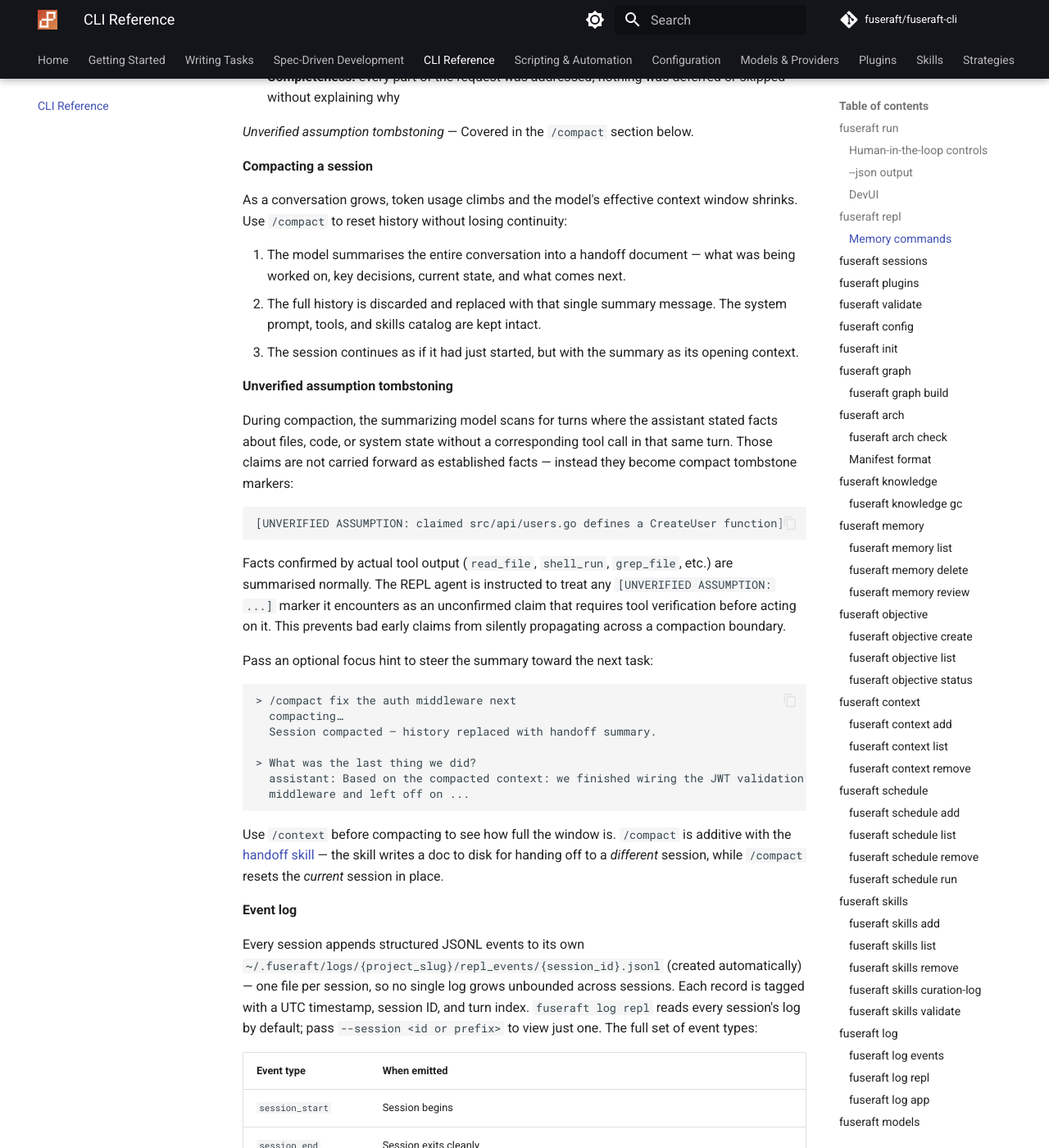
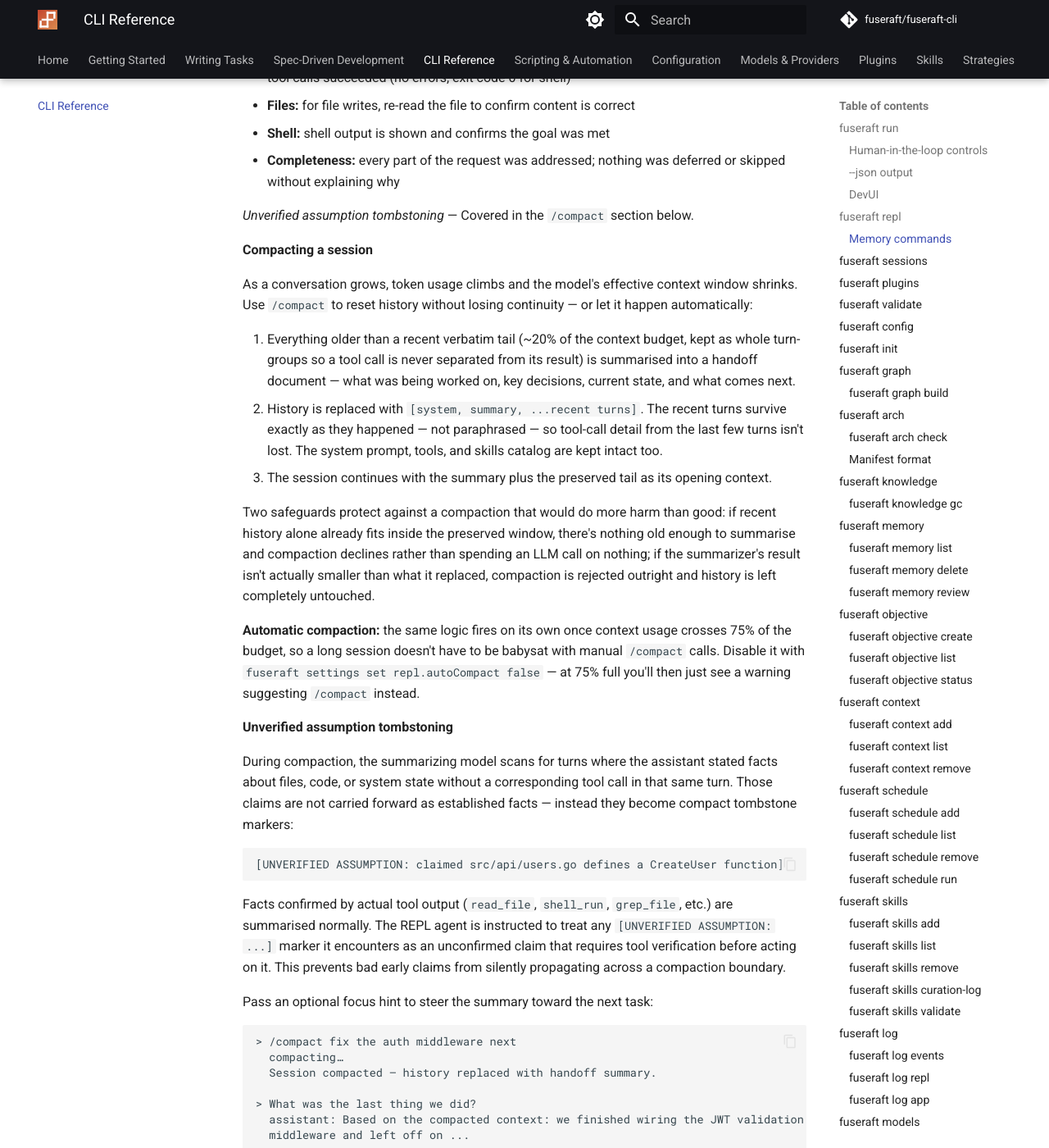
Before and after one commit to fuseraft/fuseraft-cli, an MkDocs documentation site: the page built from docs/cli-reference.md, in a window 1280 px wide and 1400 px high, scrolled down 31065 px. Shown: the whole window at 82% size. Built offline with MkDocs 1.6.1 and Material for MkDocs 9.7.7, drawn with Linux system fonts in a browser that asks for light colours; comment, search, counter and statistics services are not loaded; some of the changed text lies outside the part shown.

Commit message:
docs(repl): update /compact docs for preserve-tail behavior and auto-compact
The "Compacting a session" narrative and /compact reference row still
described the old wipe-everything-into-one-summary behavior. Updated
to describe the verbatim recent tail, the two safeguards (nothing to
compact, result not smaller), and documented repl.autoCompact and the
automatic 75% trigger, which weren't mentioned anywhere before.

```diff
--- a/docs/cli-reference.md
+++ b/docs/cli-reference.md
@@ -418,7 +418,7 @@
 | `/rewind <n>` | Keep turns 1…n and discard all later turns. Turn count is the number of User messages currently in memory. Clamps safely — passing a number larger than the current turn count is a no-op. |
 | `/rewind -<n>` | Step back n turns from the current position (relative rewind). `/rewind -1` drops the last turn; `/rewind -99` clamps to 0 and clears all turns. |
 | `/clear` | Clear conversation history (system prompt is kept). Also clears the terminal and redraws the startup banner, unless `--no-banner` was passed at launch (in which case it just prints a confirmation line). |
-| `/compact` | Ask the model to summarise the session into a handoff document, then replace history with that summary. The system prompt and tools/skills catalog are kept; everything else is discarded. Facts the assistant stated without a backing tool call are tombstoned as `[UNVERIFIED ASSUMPTION: ...]` rather than carried forward as established facts. Use this when context is filling up but you want to continue in the same session. |
+| `/compact` | Ask the model to summarise everything older than a recent verbatim tail into a handoff document, then replace history with `[system, summary, ...recent turns]`. The system prompt, tools/skills catalog, and the most recent turns (~20% of the context budget, kept as whole turn-groups) are preserved as-is; only the older portion is folded into the summary. Declines with a message rather than mutating history if there's nothing old enough to summarise, or if the result wouldn't actually be smaller. Facts the assistant stated without a backing tool call are tombstoned as `[UNVERIFIED ASSUMPTION: ...]` rather than carried forward as established facts. Use this when context is filling up but you want to continue in the same session. The same logic fires automatically at 75% of the context budget unless disabled — see "Compacting a session" below. |
 | `/compact <focus>` | Same as `/compact`, but passes a focus hint to the model so the summary is tailored toward the next task (e.g. `/compact fix the auth bug next`) |
 | `/history` | Show a condensed view of the conversation (role + preview of each message) |
 | `/system` | Print the current system prompt |
@@ -909,11 +909,15 @@
 
 **Compacting a session**
 
-As a conversation grows, token usage climbs and the model's effective context window shrinks. Use `/compact` to reset history without losing continuity:
-
-1. The model summarises the entire conversation into a handoff document — what was being worked on, key decisions, current state, and what comes next.
-2. The full history is discarded and replaced with that single summary message. The system prompt, tools, and skills catalog are kept intact.
-3. The session continues as if it had just started, but with the summary as its opening context.
+As a conversation grows, token usage climbs and the model's effective context window shrinks. Use `/compact` to reset history without losing continuity — or let it happen automatically:
+
+1. Everything older than a recent verbatim tail (~20% of the context budget, kept as whole turn-groups so a tool call is never separated from its result) is summarised into a handoff document — what was being worked on, key decisions, current state, and what comes next.
+2. History is replaced with `[system, summary, ...recent turns]`. The recent turns survive exactly as they happened — not paraphrased — so tool-call detail from the last few turns isn't lost. The system prompt, tools, and skills catalog are kept intact too.
+3. The session continues with the summary plus the preserved tail as its opening context.
+
+Two safeguards protect against a compaction that would do more harm than good: if recent history alone already fits inside the preserved window, there's nothing old enough to summarise and compaction declines rather than spending an LLM call on nothing; if the summarizer's result isn't actually smaller than what it replaced, compaction is rejected outright and history is left completely untouched.
+
+**Automatic compaction:** the same logic fires on its own once context usage crosses 75% of the budget, so a long session doesn't have to be babysat with manual `/compact` calls. Disable it with `fuseraft settings set repl.autoCompact false` — at 75% full you'll then just see a warning suggesting `/compact` instead.
 
 **Unverified assumption tombstoning**
 
@@ -952,9 +956,9 @@
 | `turn_end` | Model finishes a turn — includes `elapsed_ms`, `estimated_tokens`, `tool_rounds`, `tool_count` |
 | `assistant_response` | Final assistant message for a turn |
 | `tool_call` | Each individual tool invocation |
-| `compaction` | `/compact` or `compact_context` fires — includes `before_tokens`, `after_tokens`, `source`, `focus` |
+| `compaction` | Compaction actually applied — manual `/compact`, `compact_context` tool, or automatic 75% trigger — includes `before_tokens`, `after_tokens`, `source`, `focus` |
 | `cancelled` | Turn cancelled by Ctrl+C |
-| `context_warning` | Context window exceeds 75% of the 80k token budget — includes `estimated_tokens`, `budget`, `pct` |
+| `context_warning` | Context window exceeds 75% of the 80k token budget — includes `estimated_tokens`, `is_actual`, `budget`, `pct`, `auto_compact` |
 | `correction_injected` | Harness injects a write-tool correction after a mutation claim with no tool call |
 | `plan_captured` | `/plan` stores a new plan — includes `step_count` |
 | `step_complete` | `/execute` step passes postconditions — includes `step`, `total`, `steps_left` |
@@ -2460,6 +2464,7 @@
 | `sampling.seed` | Integer, or `""` to clear |
 | `sampling.maxOutputTokens` | Integer, or `""` to clear |
 | `repl.contextBudget` | Token budget override, or `""` to clear |
+| `repl.autoCompact` | `true`/`false` — auto-compact at 75% context instead of only warning (default `true`) |
 | `repl.noBanner` | `true`/`false` |
 | `repl.verbose` | `true`/`false` |
 | `repl.safeMode` | `true`/`false` — engage `/safe-mode` at startup |
```
Also changed, not shown: docs/sessions.md (+2 -2 lines).
